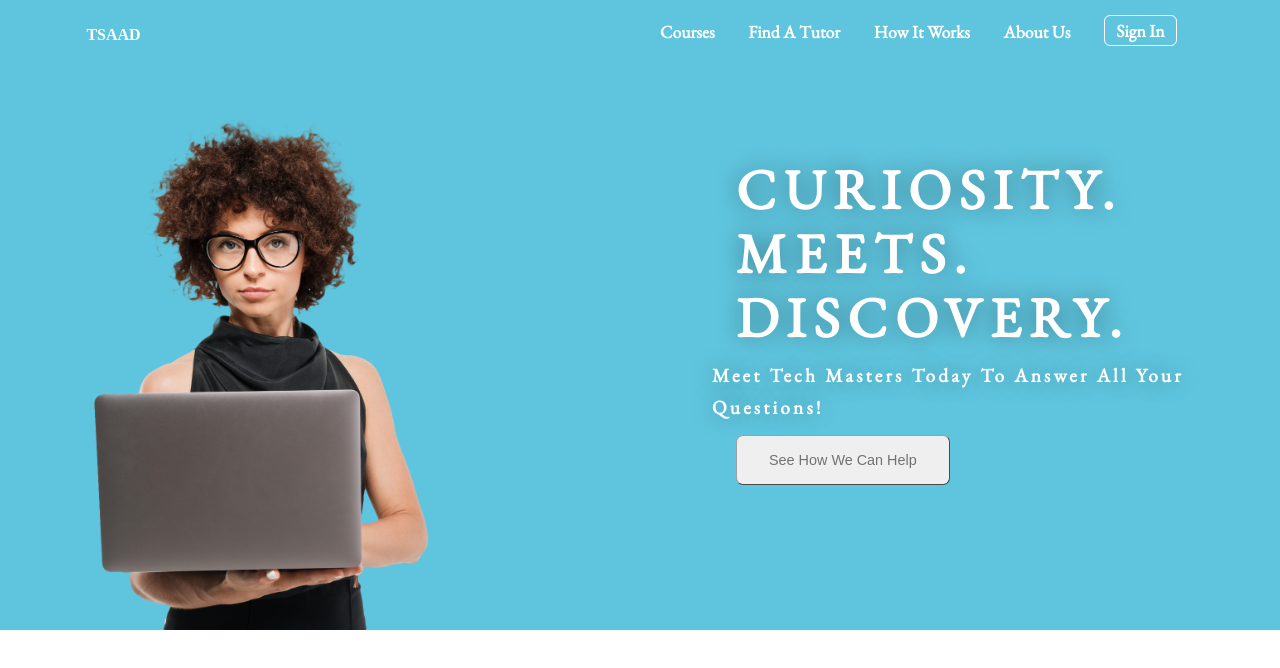
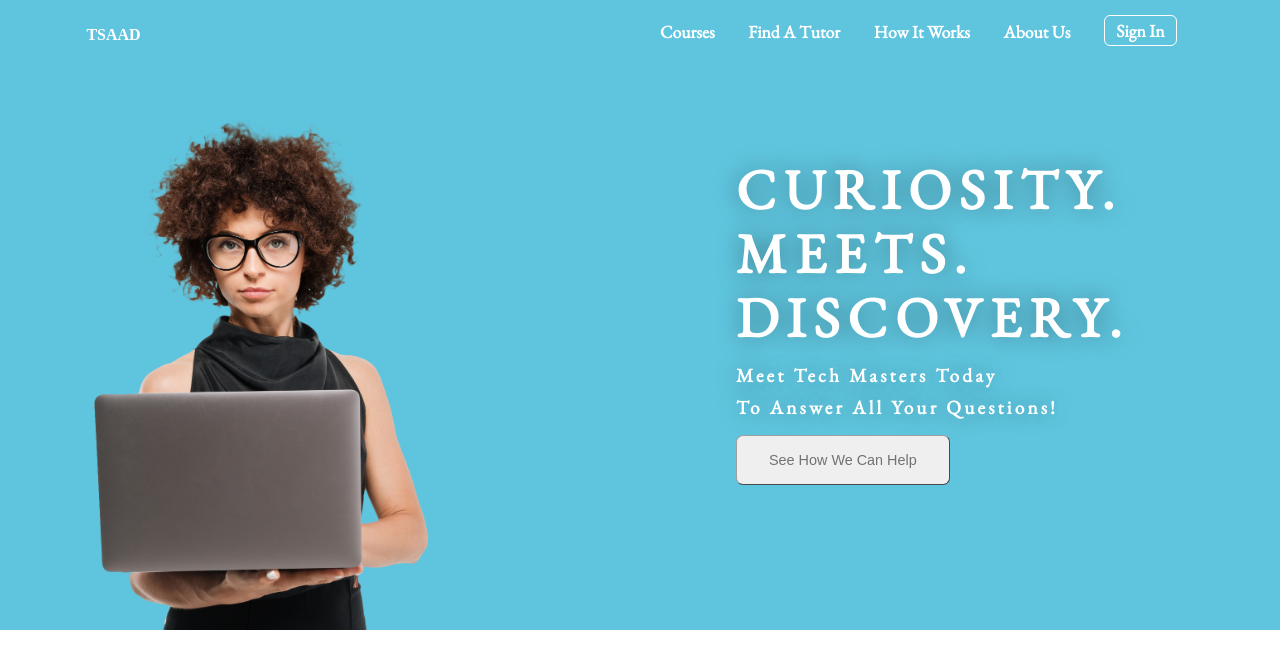
Before and after one commit to dvelatcodes/TSAAD, a React (Create React App) app: page / in a window 1280 px wide. Shown: the top 668 px of the page. Built offline with nearby package versions, Linux system fonts and the light colour scheme.

Commit message:
fix : adjusted alignment between hero-content, hero-quote and hero button

```diff
--- a/src/component/Header/Header.jsx
+++ b/src/component/Header/Header.jsx
@@ -55,7 +55,7 @@ const Header = () => {
             MEETS. <br />
             DISCOVERY.
             <div className="header__hero-content__quote">
-              Meet Tech Masters Today To Answer All Your Questions!
+              Meet Tech Masters Today <br /> To Answer All Your Questions!
             </div>
             <button className="hero-btn">See How We Can Help</button>
           </div>
--- a/src/component/Header/header.scss
+++ b/src/component/Header/header.scss
@@ -20,7 +20,6 @@
     display: flex;
     justify-content: space-around;
     align-items: center;
-    // background-color: rgba(0, 225, 60, 0.687);
     background-color: rgba(1, 120, 32, 0.687);
     transition: all ease-in-out 1s;
 }
@@ -137,14 +136,6 @@
 }
 
 
-// .header__hero-img{
-//     width: 50%;
-//     height: 30rem;
-//     margin-right: 3rem;
-//     transition: all ease-in-out 2s;
-// }
-
-
 .header__hero-img1{
     background-image: url("../../assets/images/lady-on-singlet-with-laptop.png");
     background-size:cover;
@@ -222,7 +213,7 @@
         letter-spacing: 0.2rem;
         font-family: 'EB Garamond', serif;
         position: relative;
-        left: -1.5rem;
+        // left: -1.5rem;
         top: 0.6rem;
     }
 
@@ -230,7 +221,7 @@
         width: fit-content;
         padding: 1rem 2rem 1rem 2rem;
         border-radius: 7px;
-        box-shadow: 0 0 25 rgba(0, 0, 0, 0.5);
+        // box-shadow: 0 0 25 rgba(0, 0, 0, 0.5);
         border-width: thin;
         border-color: rgb(158, 158, 158);
         cursor: pointer;
@@ -242,5 +233,6 @@
         color: white;
         transition: all ease-in-out 0.2s;
         font-weight: bold;
+        box-shadow: 5px 5px 20px rgba(95, 95, 95, 0.5);
     }
 }
```
